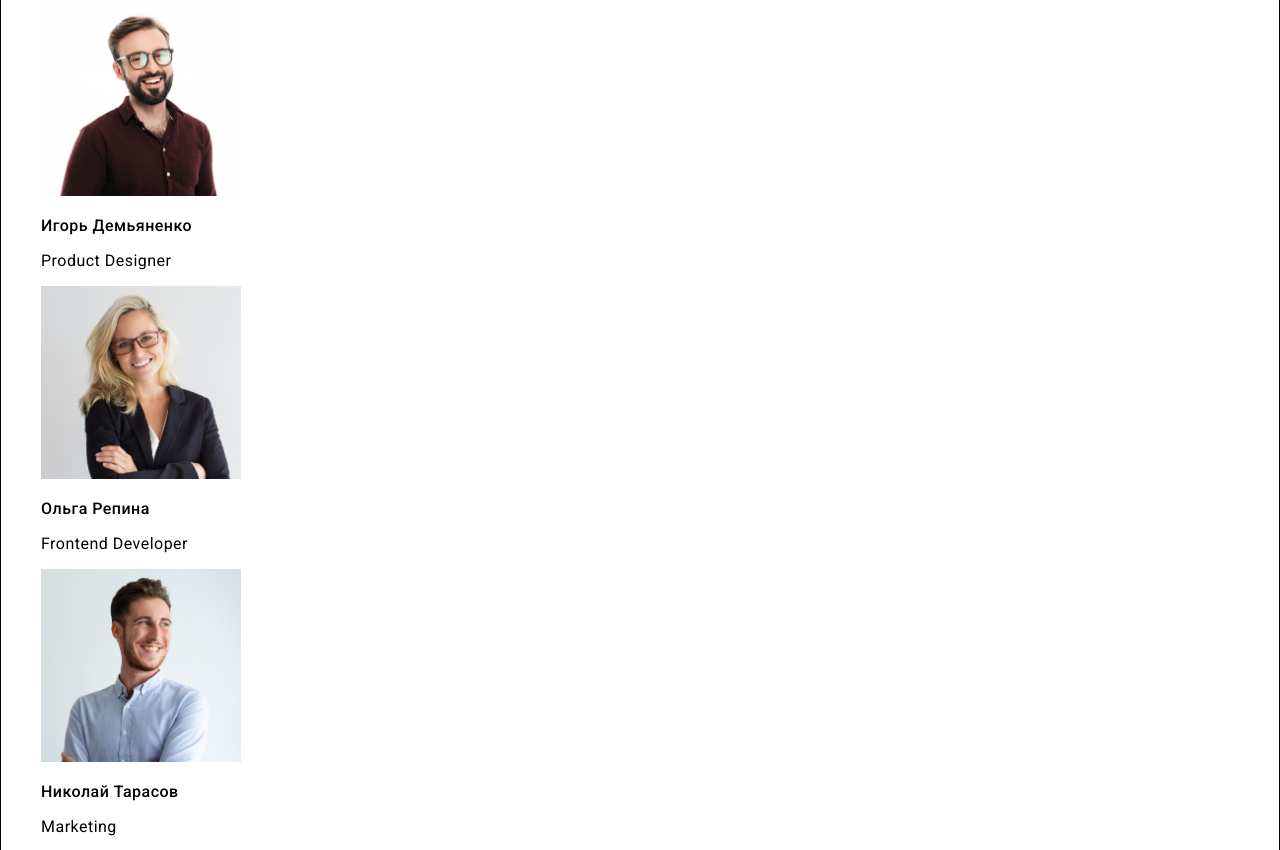
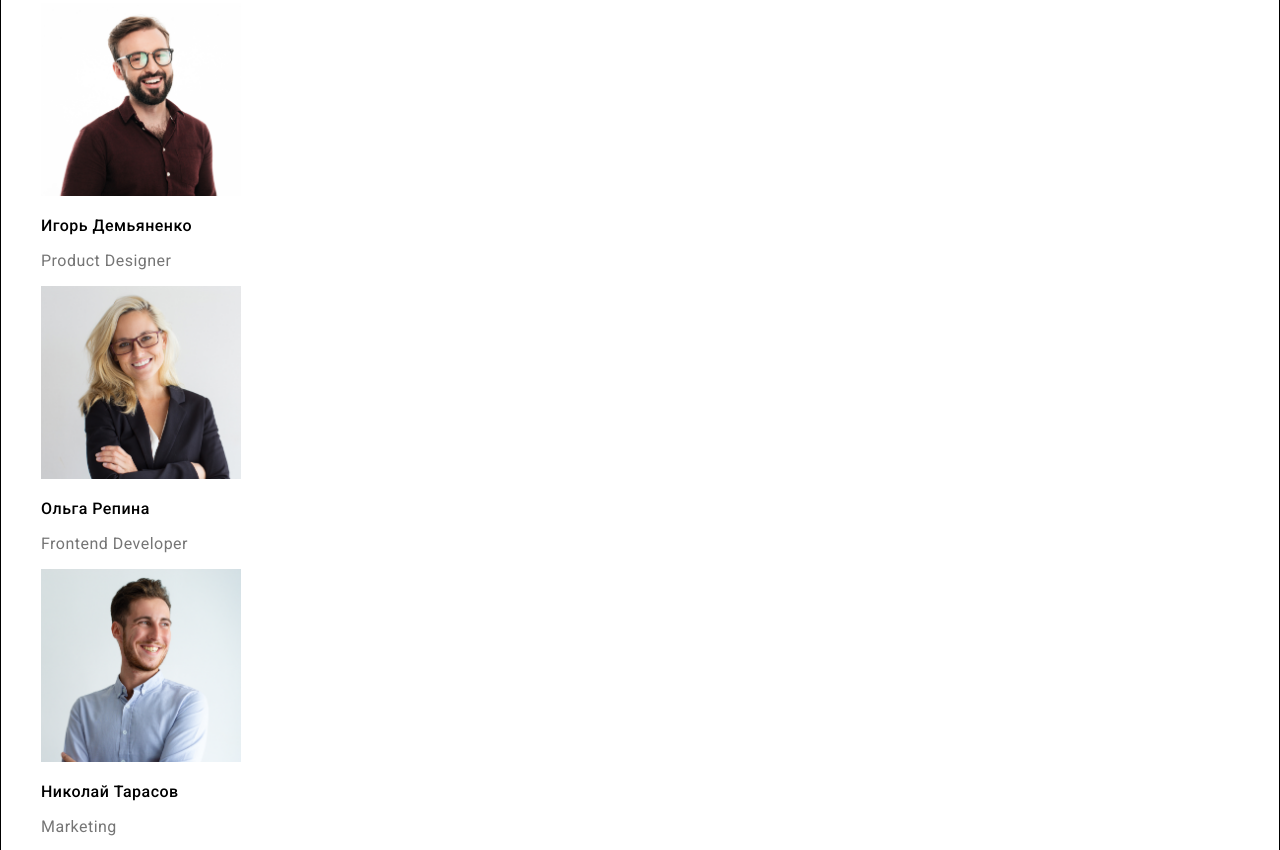
Before and after one commit to AleksandrStupakov/goit-markup-hw-02, a plain HTML site: page index.html in a window 1280 px wide. Shown: the part 1583-2433 px from the top of the page. Drawn offline with Linux system fonts and the light colour scheme.

Commit message:
commit-4

```diff
--- a/css/styles.css
+++ b/css/styles.css
@@ -45,6 +45,7 @@
 }
 
 .profil {
+  color: var(--grey-text);
   font-weight: 400;
   font-size: 16px;
   line-height: 1.19;
```
